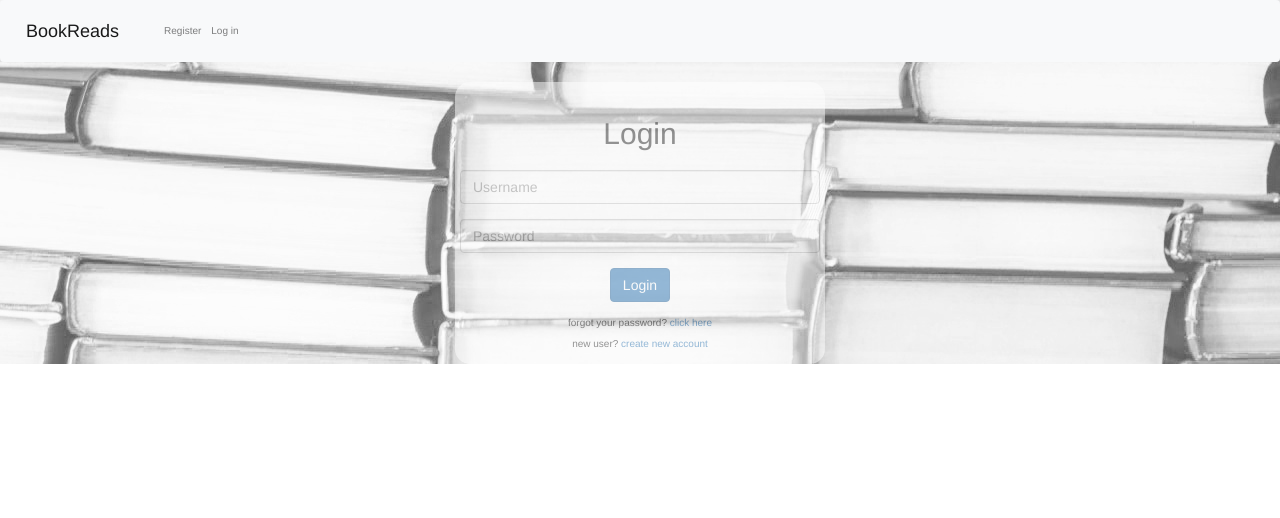
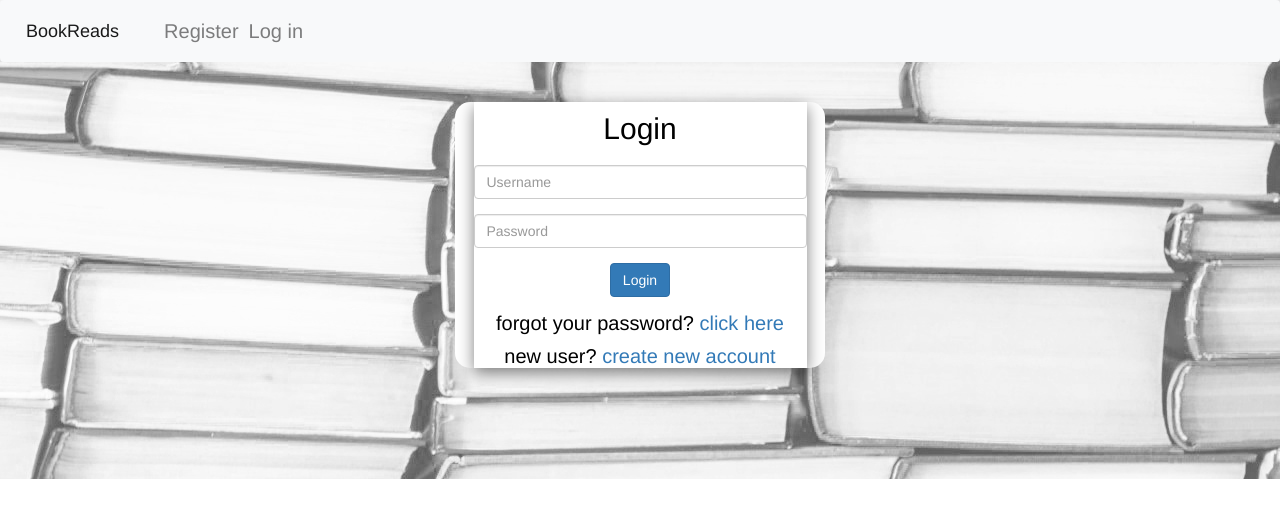
Before and after one commit to josefineee/project1, a Flask app: page /login in a window 1280 px wide. Shown: the top 518 px of the page. Run offline with Flask 2, Linux system fonts and the light colour scheme; some libraries are stand-ins or nearby versions.

Commit message:
styling and fixed login started to work on import of books

```diff
--- a/application.py
+++ b/application.py
@@ -32,10 +32,16 @@ engine = create_engine(os.getenv("DATABASE_URL"))
 db = scoped_session(sessionmaker(bind=engine))
 # db = s()
 
+ROOT_PATH = os.path.dirname(os.path.abspath(__file__))
 # Session
 # session["logged_in"] = True/False
 # session["user_id"] = user_id
 # session["user_name"] = username
+
+def dir_last_updated(folder):
+    return str(max((os.path.getmtime(os.path.join(ROOT_PATH, f))
+                   for ROOT_PATH, dirs, files in os.walk(folder)
+                   for f in files), default=0))
 
 
 @app.route("/", methods=["GET"])
@@ -46,7 +52,7 @@ def start():
         return render_template("welcome.html", form=form)
     else:
         #User already logged in should be directed to homepage
-        return render_template("index.html", username=session.get("user_name"))
+        return render_template("index.html", username=session.get("user_name"), last_updated=dir_last_updated('project1/static'))
 
 @app.route("/registration", methods=["GET", "POST"])
 def reg():
@@ -73,22 +79,19 @@ def reg():
 def login():
     form=LoginForm()
     if form.validate_on_submit():
-        res = db.execute("SELECT password,id FROM users WHERE name=:name", {"name":form.name.data}).fetchone()
-        # check_pw = check_password_hash(res("password"), form.password.data)
-        # print(check_pw)
-        #user_id = res["id"]
-        #print(db_hash)
-        # print(users("name"))
-        if db.execute("SELECT name FROM users WHERE name=:name", {"name":form.name.data}).fetchone() is None:
+        res = db.execute("SELECT password,id, name FROM users WHERE name=:name", {"name":form.name.data}).fetchone()
+
+        if res == None:
             flash("The username doesn't exsist")
             return redirect(url_for('login'))
 
-        # elif check_pw is False:
-        #     flash("Wrong password")
-        #     return redirect(url_for('login'))
+        check_pw = check_password_hash(res.password, form.password.data)
+        if check_pw is False:
+            flash("Wrong password")
+            return redirect(url_for('login'))
         else:
             session["logged_in"] = True
-            #session["user_id"] = users.id
+            session["user_id"] = res.id
             session["user_name"] = form.name.data
             return redirect(url_for('start'))
     else:
--- a/static/css/style.css
+++ b/static/css/style.css
@@ -1,12 +1,23 @@
 body {
   font: 100% Helvetica, sans-serif;
-  color: #333;
+  color: black;
+  font-size: 20px;
 }
 
 .formbackground {
-  padding: 5px;
-  opacity: 0.5;
-  background-color: white;
+  background: rgba(255, 255, 255, 0.6);
+  -webkit-box-shadow: 0 5px 15px rgba(0, 0, 0, 0.5);
+          box-shadow: 0 5px 15px rgba(0, 0, 0, 0.5);
+}
+
+a.nav-link.font_size {
+  font-size: 20px !important;
+}
+
+section {
+  background: white;
+  margin: 0 0 30% 0;
+  padding: 0 5% 0 5%;
   border-radius: 15px;
 }
 /*# sourceMappingURL=style.css.map */
--- a/static/css/style.scss
+++ b/static/css/style.scss
@@ -1,14 +1,24 @@
 $font-stack:    Helvetica, sans-serif;
-$primary-color: #333;
+$primary-color: rgb(0, 0, 0);
 
 body {
   font: 100% $font-stack;
   color: $primary-color;
+  font-size: 20px;
 }
 
 .formbackground{
-    padding: 5px;
-    opacity: 0.5;
-    background-color: white;
-    border-radius: 15px;
+  background: rgba(255, 255, 255, 0.6);
+  box-shadow: 0 5px 15px rgba(0, 0, 0, 0.5);
 }
+
+a.nav-link.font_size{
+  font-size: 20px !important;
+}
+
+section{
+  background: rgb(255, 255, 255);
+  margin: 0 0 30% 0;
+  padding: 0 5% 0 5%;
+  border-radius: 15px;
+}
--- a/templates/index.html
+++ b/templates/index.html
@@ -3,7 +3,7 @@
 <div class="collapse navbar-collapse" id="navbarSupportedContent">
     <ul class="navbar-nav mr-auto">
         <li class="nav-item dropdown">
-            <a class="nav-link dropdown-toggle" href="#" id="navbarDropdown" role="button" data-toggle="dropdown" aria-haspopup="true" aria-expanded="false">
+            <a class="nav-link font_size dropdown-toggle" id="navbarDropdown" role="button" data-toggle="dropdown" aria-haspopup="true" aria-expanded="false">
                 Hi, {{username}}
             </a>
             <div class="dropdown-menu" aria-labelledby="navbarDropdown">
--- a/templates/layout.html
+++ b/templates/layout.html
@@ -1,7 +1,7 @@
 <!DOCTYPE html>
 <html>
     <head>
-        <title>Bookreads</title>
+        <title>BookReads</title>
         <meta name='viewport' content='width=device-width, initial-scale=1.0' charset="UTF-8">
         <link rel="stylesheet" href="https://stackpath.bootstrapcdn.com/bootstrap/4.4.1/css/bootstrap.min.css" integrity="sha384-Vkoo8x4CGsO3+Hhxv8T/Q5PaXtkKtu6ug5TOeNV6gBiFeWPGFN9MuhOf23Q9Ifjh" crossorigin="anonymous">
         <link href="//maxcdn.bootstrapcdn.com/bootstrap/3.3.0/css/bootstrap.min.css" rel="stylesheet" id="bootstrap-css">
@@ -9,14 +9,16 @@
         <script src="//code.jquery.com/jquery-1.11.1.min.js"></script>
         <link rel="stylesheet" href="//maxcdn.bootstrapcdn.com/font-awesome/4.3.0/css/font-awesome.min.css">
         <link href='https://fonts.googleapis.com/css?family=Varela+Round' rel='stylesheet' type='text/css'>
-        <link rel="stylesheet" type="text/css" href={{ url_for('static', filename='css/style.css') }}>
+
+        <link rel="stylesheet" type="text/css" href="static/css/style.css?u={{last_updated}}">
+
         <!-- <link rel="stylesheet" type="image" href={{ url_for('static', filename='pictures/books.jpg') }}> -->
         <script src="https://cdnjs.cloudflare.com/ajax/libs/jquery-validate/1.13.1/jquery.validate.min.js"></script>
         <meta name="viewport" content="width=device-width, initial-scale=1, maximum-scale=1" />
     </head>
     <body >
         <!-- <img src="{{url_for('static', filename='books.jpg')}}" /> -->
-        <div style="background-image: url( {{ url_for('static', filename='books3.jpg') }} );">
+        <div style="background-image: url('static/books3.jpg');">
         <div></div>
             <nav class="navbar navbar-expand-lg navbar-light bg-light">
             <a class="navbar-brand" href="{{ url_for('start') }}">BookReads</a>
@@ -27,10 +29,10 @@
             <div class="collapse navbar-collapse" id="navbarSupportedContent">
                 <ul class="navbar-nav mr-auto">
                     <li class="nav-item">
-                    <a class="nav-link" href="{{ url_for('reg') }}">Register</a>
+                    <a class="nav-link font_size" href="{{ url_for('reg') }}">Register</a>
                     </li>
                     <li class="nav-item">
-                    <a class="nav-link" href="{{ url_for('login') }}">Log in</a>
+                    <a class="nav-link font_size" href="{{ url_for('login') }}">Log in</a>
                     </li>
                 </ul>
             </div>
--- a/templates/login.html
+++ b/templates/login.html
@@ -18,6 +18,7 @@
 {% endwith %}
 
 <!-- Main Form -->
+<section>
     <div class="formbackground">
         <h2 style="text-align: center;padding: 10px;">Login</h2>
         <div class="login-form-1">
@@ -55,6 +56,6 @@
             </form>
         </div>
     </div>
-
+</section>
 
 {%endblock%}
```
Also changed, not shown: import.py (added, +39 -0 lines), 3 other files. Lines whose indentation alone changed are shown as unchanged.
